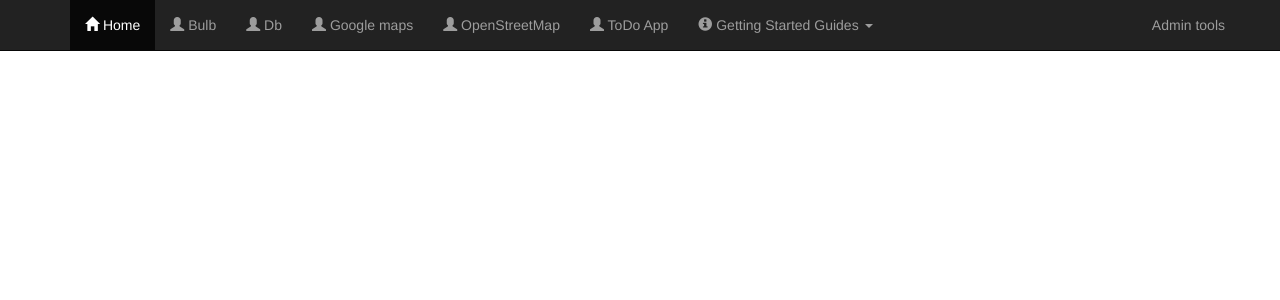
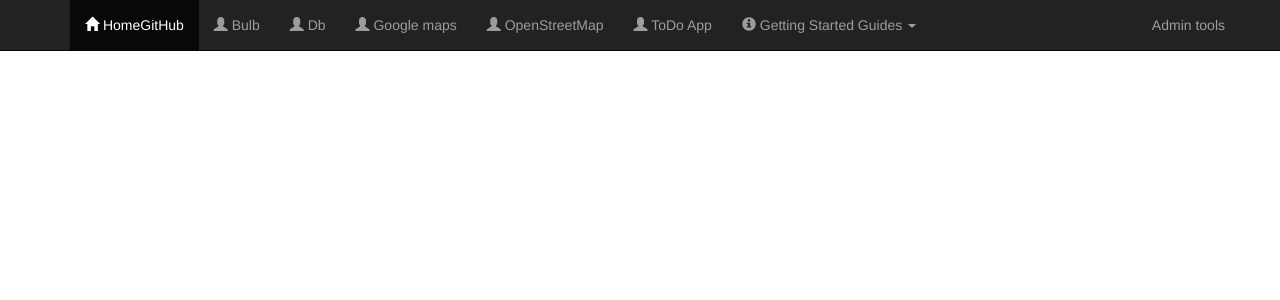
Before and after one commit to BorisTm/sirbis-ex1, a Django app: page /base/ in a window 1280 px wide. Shown: the top 300 px of the page. Run offline with Django 3.2, Linux system fonts and the light colour scheme; some libraries are stand-ins or nearby versions.

Commit message:
test github

```diff
--- a/hello/templates/base.html
+++ b/hello/templates/base.html
@@ -56,7 +56,7 @@
     <div class="container">
         <ul class="nav navbar-nav">
             <li class="active">
-                <a href="/"><span class="glyphicon glyphicon-home"></span> Home</a>
+                <a href="/"><span class="glyphicon glyphicon-home"></span> HomeGitHub</a>
             </li>
             <li>
                 <a href="../bulb"><span class="glyphicon glyphicon-user"></span> Bulb </a>
```
